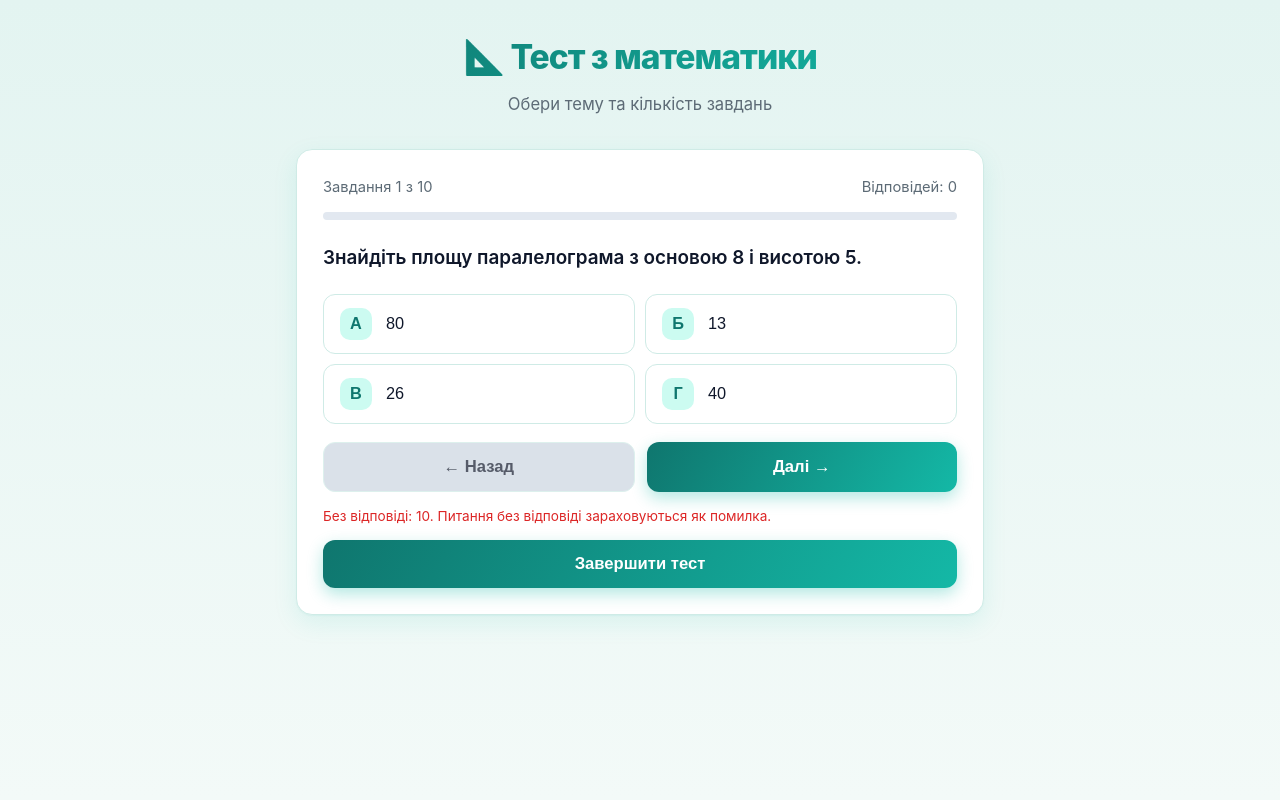
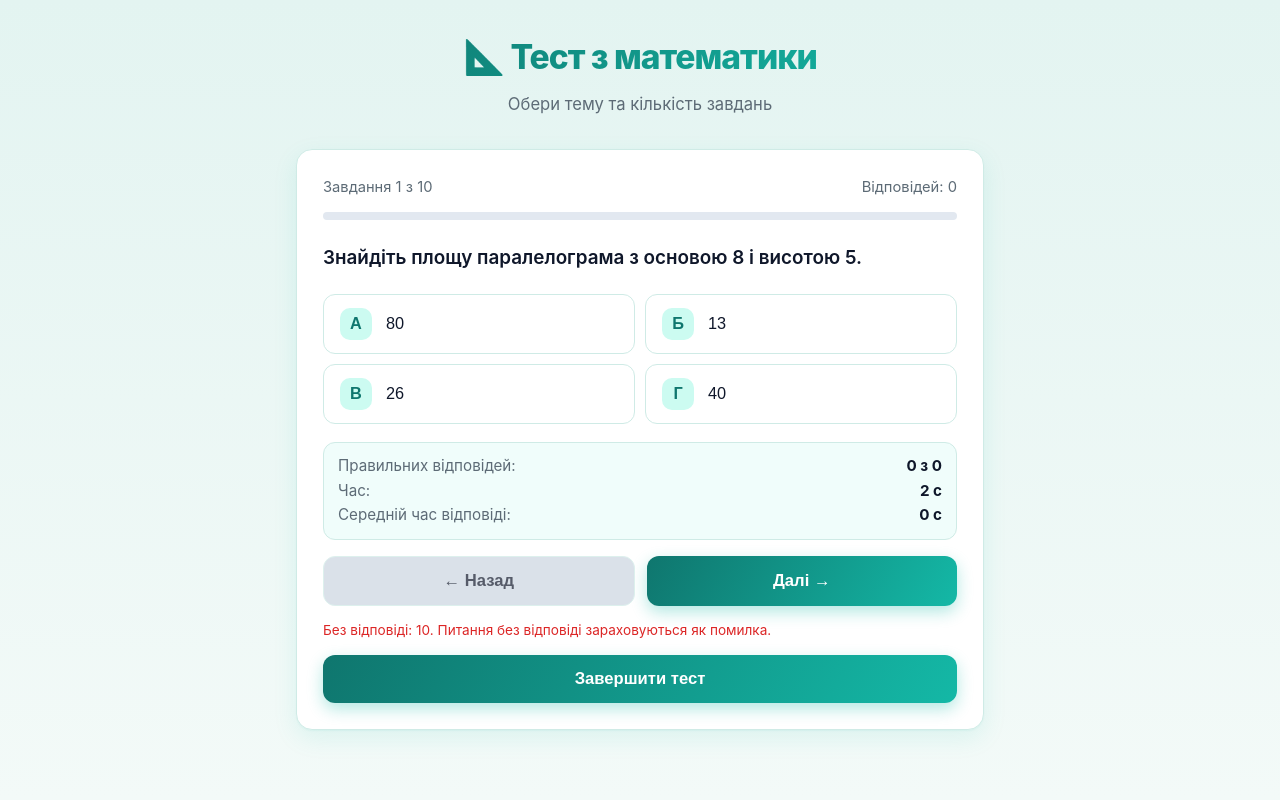
Before and after one commit to maria-khomynets/nmt-test, a Next.js app: page / in a window 1280 px wide. Both pictures are taken after a click on the button "Старт". Built offline with nearby package versions, Linux system fonts and the light colour scheme.

Commit message:
Статистика завжди видима з першого питання

```diff
--- a/src/components/Quiz.tsx
+++ b/src/components/Quiz.tsx
@@ -86,7 +86,6 @@ export default function Quiz({ questions, onFinish }: QuizProps) {
         ))}
       </div>
 
-      {answeredCount > 0 && (
       <div className="quiz-live-stats">
         <div className="stat-row">
           <span className="stat-label">Правильних відповідей:</span>
@@ -101,7 +100,6 @@ export default function Quiz({ questions, onFinish }: QuizProps) {
           <span className="stat-value">{avgTime} с</span>
         </div>
       </div>
-      )}
 
       <div className="quiz-nav">
         <button
```
Lines whose indentation alone changed are shown as unchanged.
